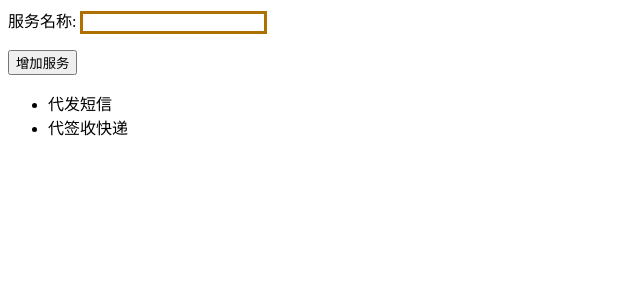
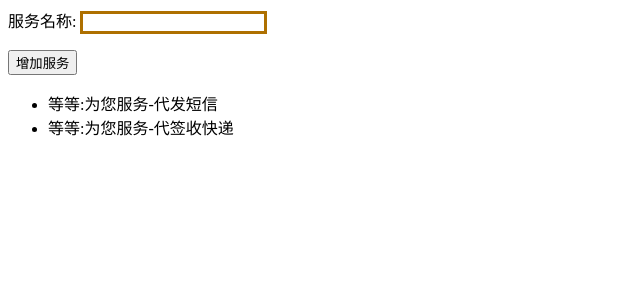
Before and after one commit to yxdan/reactDemo01, a React (Create React App) app: page / in a window 1280 px wide. Shown: the top 300 px of the page, without its empty margins (0-640 px from the left). Built offline with nearby package versions, Linux system fonts and the light colour scheme.

Commit message:
属性验证

```diff
--- a/src/faire.js
+++ b/src/faire.js
@@ -47,6 +47,7 @@ class Faire extends Component {
                         this.state.list.map((item, index)=>{
                             return (
                                 <FaireItem
+                                    name='等等'
                                     key={index}
                                     content={item}
                                     index={index}
--- a/src/faireItem.js
+++ b/src/faireItem.js
@@ -1,4 +1,5 @@
 import React, { Component } from 'react';
+import PropTypes from 'prop-types'
 class faireItem extends Component {
     constructor (props) {
         super(props)
@@ -11,7 +12,7 @@ class faireItem extends Component {
                     key={this.props.index + this.props.content}
                     onClick={this.handleClick}
                 >
-                    {this.props.content}
+                    {this.props.name}:为您服务-{this.props.content}
                 </li>
             </div>
         );
@@ -20,5 +21,14 @@ class faireItem extends Component {
         this.props.deleteItem(this.props.index)
     }
 }
-
+faireItem.propTypes = {
+    name: PropTypes.string.isRequired,
+    content: PropTypes.string,
+    index: PropTypes.number,
+    deleteItem: PropTypes.func
+}
+// 默认属性
+faireItem.defaultProps = {
+    name: '红红'
+}
 export default faireItem;
```
